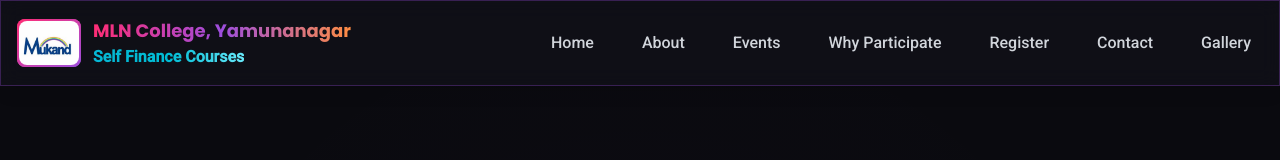
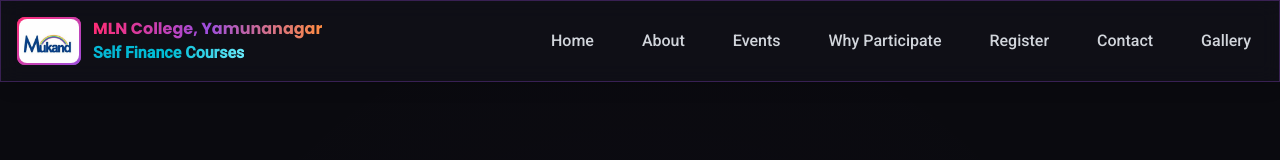
Before and after one commit to kunaltopra-glitch/mukand-utsav, a plain HTML site: page about.html in a window 1280 px wide. Shown: the top 160 px of the page. Drawn offline with nearby package versions, Linux system fonts and the light colour scheme.

Commit message:
Shorten the title and Subtitle

```diff
--- a/about.html
+++ b/about.html
@@ -139,8 +139,8 @@ bg-gradient-to-br from-glow-pink to-glow-purple">
          </div>
      </div>
                     <div>
-                        <h1 class="text-base md:text-lg font-bold gradient-text">MLN College, Yamunanagar</h1>
-                        <p class="text-sm md:text-base text-gray-400 college-gradient font-bold">Self Finance Courses</p>
+                        <h1 class="text-sm md:text-base font-bold gradient-text">MLN College, Yamunanagar</h1>
+                        <p class="text-xs md:text-base text-gray-400 college-gradient font-bold">Self Finance Courses</p>
                     </div>
                 </div>
 
```
Also changed, not shown: antakshari-holi-edition.html (+2 -2 lines), color-clue-hunt.html (+2 -2 lines), digital-art-fiesta.html (+2 -2 lines), diy-craft-booth.html (+2 -2 lines), documentary-women-empowerment.html (+2 -2 lines), events.html (+2 -2 lines), gallery.html (+2 -2 lines), index.html (+2 -2 lines), registration.html (+2 -2 lines), science-exhibition-kandi-making.html (+2 -2 lines), whyparticipate.html (+2 -2 lines).
